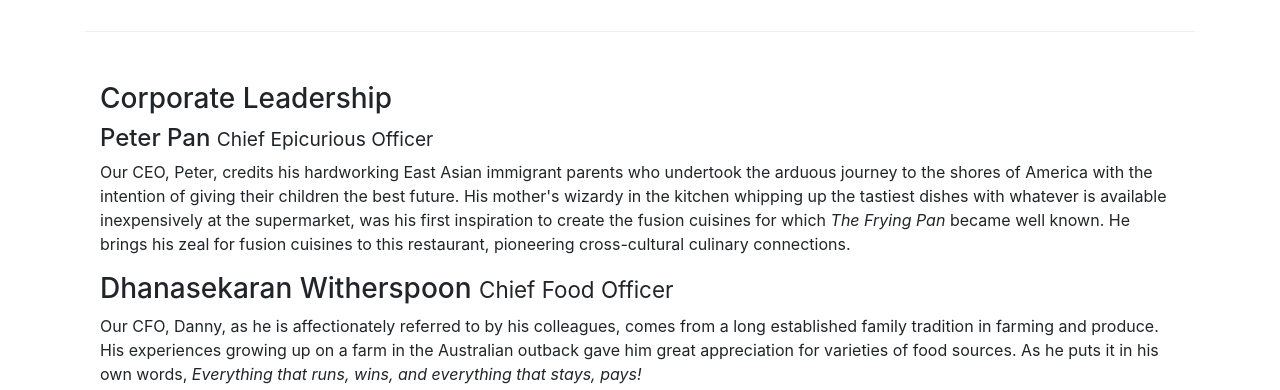
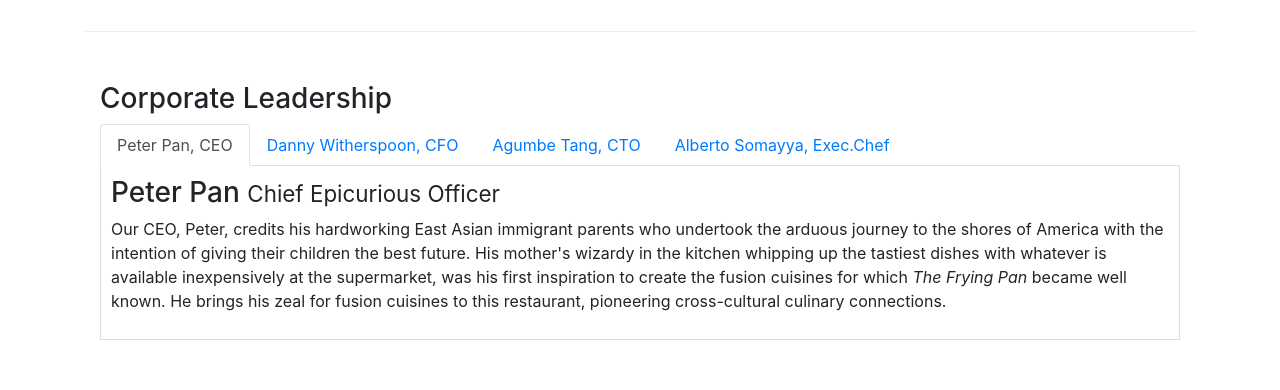
Before and after one commit to Gregory-reyes/EjericicioBootstrap, a website: page aboutus.html in a window 1280 px wide. Shown: the part 940-1330 px from the top of the page. Drawn offline with nearby package versions, Linux system fonts and the light colour scheme.

Commit message:
Message tabs

```diff
--- a/aboutus.html
+++ b/aboutus.html
@@ -103,14 +103,47 @@
         <div class="row row-content">
             <div class="col-12">
                 <h3>Corporate Leadership</h3>
-                <h4>Peter Pan <small>Chief Epicurious Officer</small></h4>
+
+                <ul class="nav nav-tabs">
+                    <li class="nav-item">
+                        <a class="nav-link active" href="#peter"
+                            role="tab" data-toggle="tab">Peter Pan, CEO</a>
+                    </li>
+                    <li class="nav-item">
+                        <a class="nav-link" href="#danny"
+                            role="tab" data-toggle="tab">Danny Witherspoon, CFO</a>
+                    </li>
+                    <li class="nav-item">
+                        <a class="nav-link" href="#agumbe"
+                            role="tab" data-toggle="tab">Agumbe Tang, CTO</a>
+                    </li>
+                    <li class="nav-item">
+                        <a class="nav-link" href="#alberto"
+                            role="tab" data-toggle="tab">Alberto Somayya, Exec.Chef</a>
+                    </li>
+                </ul>
+
+                <div class="tab-content">
+                    <div role="tabpanel" class="tab-pane fade show active" id="peter">
+                        <h3>Peter Pan <small>Chief Epicurious Officer</small></h4>
                         <p class="d-none d-sm-block">Our CEO, Peter, credits his hardworking East Asian immigrant parents who undertook the arduous journey to the shores of America with the intention of giving their children the best future. His mother's wizardy in the kitchen whipping up the tastiest dishes with whatever is available inexpensively at the supermarket, was his first inspiration to create the fusion cuisines for which <em>The Frying Pan</em> became well known. He brings his zeal for fusion cuisines to this restaurant, pioneering cross-cultural culinary connections.</p>
+                    </div>
+
+                    <div role="tabpanel" class="tab-pane fade" id="danny">
                         <h3>Dhanasekaran Witherspoon <small>Chief Food Officer</small></h3>
                         <p class="d-none d-sm-block">Our CFO, Danny, as he is affectionately referred to by his colleagues, comes from a long established family tradition in farming and produce. His experiences growing up on a farm in the Australian outback gave him great appreciation for varieties of food sources. As he puts it in his own words, <em>Everything that runs, wins, and everything that stays, pays!</em></p>
+                    </div>
+
+                    <div role="tabpanel" class="tab-pane fade" id="agumbe">
                         <h3>Agumbe Tang <small>Chief Taste Officer</small></h3>
                         <p class="d-none d-sm-block">Blessed with the most discerning gustatory sense, Agumbe, our CTO, personally ensures that every dish that we serve meets his exacting tastes. Our chefs dread the tongue lashing that ensues if their dish does not meet his exacting standards. He lives by his motto, <em>You click only if you survive my lick.</em></p>
+                    </div>
+
+                    <div role="tabpanel" class="tab-pane fade" id="alberto">
                         <h3>Alberto Somayya <small>Executive Chef</small></h3>
                         <p class="d-none d-sm-block">Award winning three-star Michelin chef with wide International experience having worked closely with whos-who in the culinary world, he specializes in creating mouthwatering Indo-Italian fusion experiences. He says, <em>Put together the cuisines from the two craziest cultures, and you get a winning hit! Amma Mia!</em></p>
+                    </div>
+                </div>
             </div>
        </div>
        <div class="row row-content">
--- a/css/styles.css
+++ b/css/styles.css
@@ -37,3 +37,10 @@
 .navbar-dark {
     background-color: #512da8;
 }
+
+.tab-content{
+    border-left: 1px solid #ddd;
+    border-right:1px solid #ddd;
+    border-bottom: 1px solid #ddd;
+    padding: 10px;
+}
```
Lines whose indentation alone changed are shown as unchanged.
